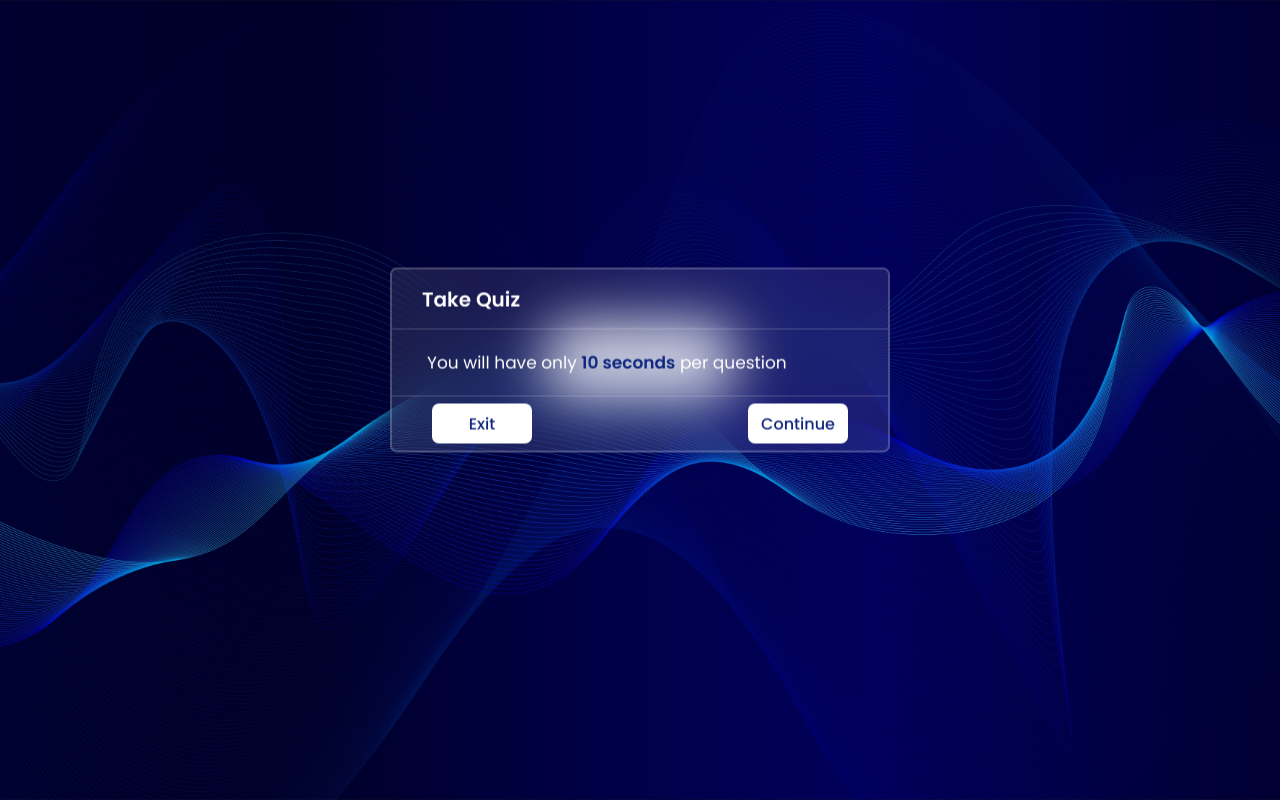
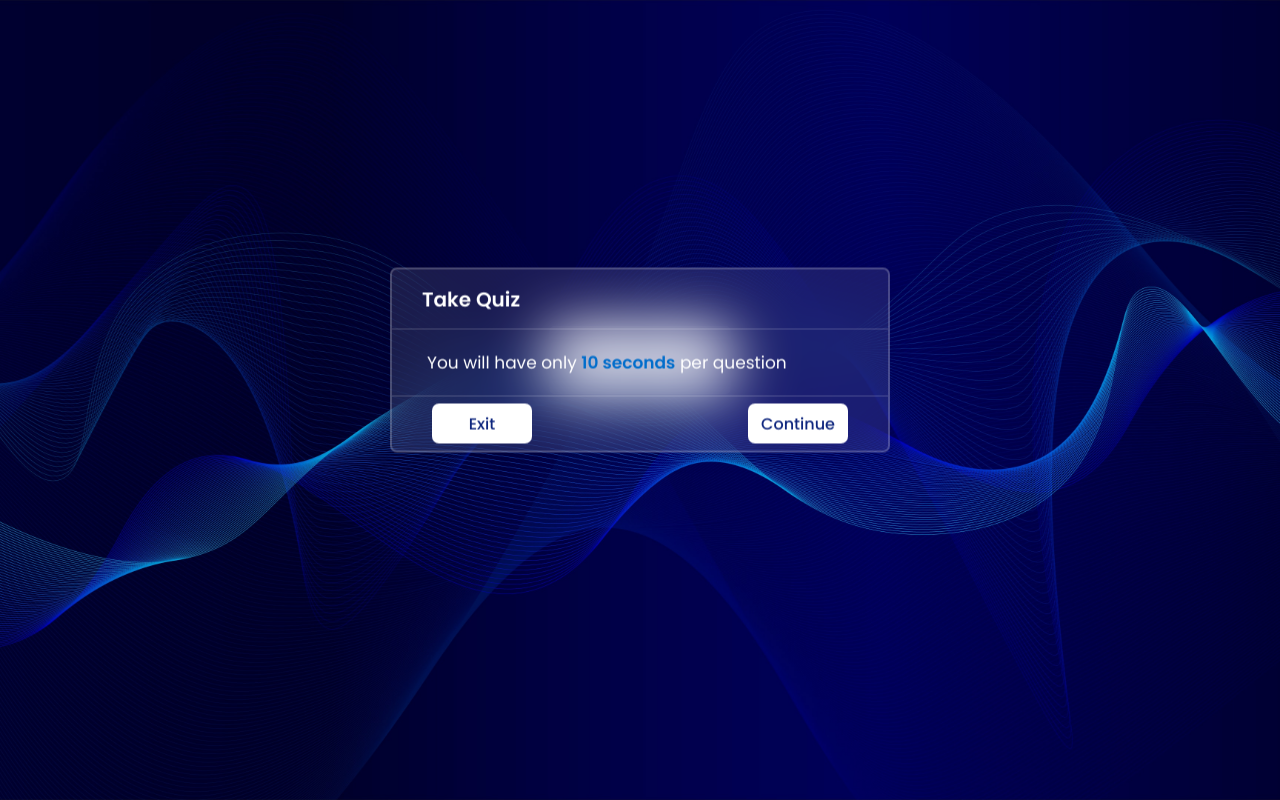
Before and after one commit to ParvezCodes/Quiz-App-Js, a plain HTML site: page index.html in a window 1280 px wide. Both pictures are taken after a click on the button "Start Quiz". Drawn offline with Linux system fonts and the light colour scheme.

```diff
--- a/style.css
+++ b/style.css
@@ -94,7 +94,7 @@ body {
 
 .info__box .info__list .info span {
   font-weight: 600;
-  color: var(--blue);
+  color: #016dcb;
 }
 
 .info__box .buttons {
```
Also changed, not shown: index.html (+1 -1 lines).
